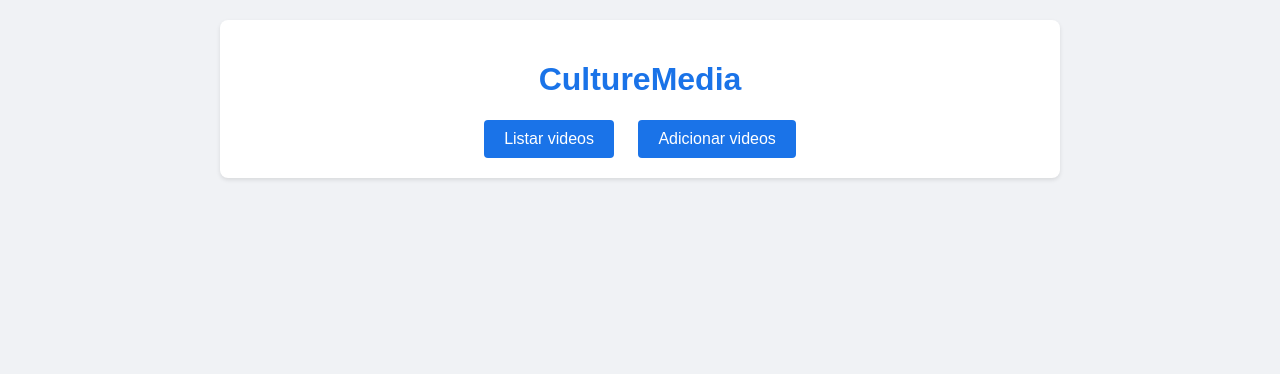
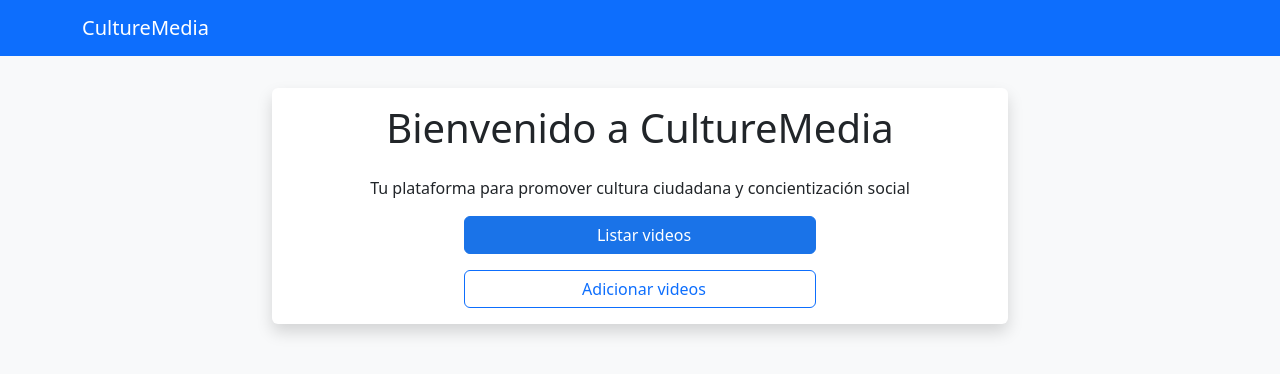
Before and after one commit to J3rmed/culturemedia-frontend, a plain HTML site: page index.html in a window 1280 px wide. Drawn offline with nearby package versions, Linux system fonts and the light colour scheme.

Commit message:
Update index.html

```diff
--- a/index.html
+++ b/index.html
@@ -4,51 +4,63 @@
     <meta charset="UTF-8">
     <meta name="viewport" content="width=device-width, initial-scale=1.0">
     <title>CultureMedia - Catálogo de Videos</title>
+    <!-- Bootstrap CSS -->
+    <link href="https://cdn.jsdelivr.net/npm/bootstrap@5.3.2/dist/css/bootstrap.min.css" rel="stylesheet">
     <style>
         body {
-            font-family: Arial, sans-serif;
-            margin: 0;
-            padding: 20px;
-            background-color: #f0f2f5;
+            background-color: #f8f9fa;
         }
-        .container {
-            max-width: 800px;
-            margin: 0 auto;
-            background-color: white;
-            padding: 20px;
-            border-radius: 8px;
-            box-shadow: 0 2px 4px rgba(0,0,0,0.1);
+        .main-container {
+            padding-top: 2rem;
+            padding-bottom: 2rem;
         }
-        h1 {
-            color: #1a73e8;
-            text-align: center;
+        .card {
+            border: none;
+            box-shadow: 0 0.5rem 1rem rgba(0, 0, 0, 0.15);
+            transition: transform 0.3s;
         }
-        .nav-links {
-            text-align: center;
-            margin-top: 20px;
+        .card:hover {
+            transform: translateY(-5px);
         }
-        .nav-links a {
-            display: inline-block;
-            padding: 10px 20px;
-            margin: 0 10px;
+        .btn-primary {
             background-color: #1a73e8;
-            color: white;
-            text-decoration: none;
-            border-radius: 4px;
-            transition: background-color 0.3s;
+            border-color: #1a73e8;
         }
-        .nav-links a:hover {
+        .btn-primary:hover {
             background-color: #1557b0;
+            border-color: #1557b0;
         }
     </style>
 </head>
 <body>
-<div class="container">
-    <h1>CultureMedia</h1>
-    <div class="nav-links">
-        <a href="video/list.html">Listar videos</a>
-        <a href="video/add.html">Adicionar videos</a>
+    <nav class="navbar navbar-expand-lg navbar-dark bg-primary">
+        <div class="container">
+            <a class="navbar-brand" href="#">CultureMedia</a>
+        </div>
+    </nav>
+
+    <div class="container main-container">
+        <div class="row justify-content-center">
+            <div class="col-md-8">
+                <div class="card">
+                    <div class="card-body text-center">
+                        <h1 class="card-title mb-4">Bienvenido a CultureMedia</h1>
+                        <p class="card-text">Tu plataforma para promover cultura ciudadana y concientización social</p>
+                        <div class="d-grid gap-3 col-6 mx-auto">
+                            <a href="video/list.html" class="btn btn-primary">
+                                <i class="bi bi-play-circle me-2"></i>Listar videos
+                            </a>
+                            <a href="video/add.html" class="btn btn-outline-primary">
+                                <i class="bi bi-plus-circle me-2"></i>Adicionar videos
+                            </a>
+                        </div>
+                    </div>
+                </div>
+            </div>
+        </div>
     </div>
-</div>
+
+    <!-- Bootstrap JS -->
+    <script src="https://cdn.jsdelivr.net/npm/bootstrap@5.3.2/dist/js/bootstrap.bundle.min.js"></script>
 </body>
 </html>
```
